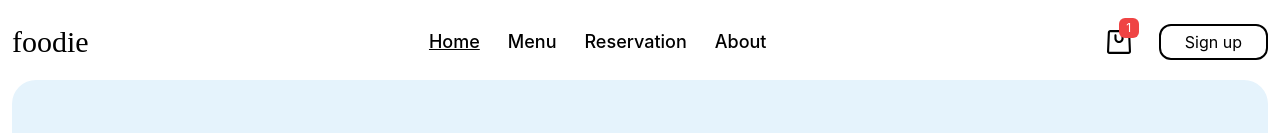
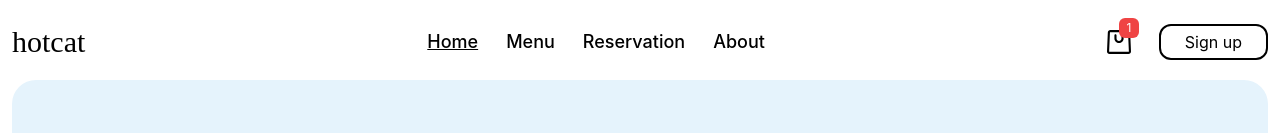
Before and after one commit to DAR-Innovations/hotcat-delivery, a Next.js app: page / in a window 1280 px wide. Shown: the top 133 px of the page. Built offline with nearby package versions, Linux system fonts and the light colour scheme.

Commit message:
naming refactoring

```diff
--- a/src/components/Navbar/Navbar.tsx
+++ b/src/components/Navbar/Navbar.tsx
@@ -32,9 +32,7 @@ const Navbar = () => {
     <div className="flex py-5 items-center justify-between">
       <div>
         <Link href={PAGES_LINKS.HOME.path}>
-          <h1 className="cursor-pointer text-3xl font-jacques">
-            foodie
-          </h1>
+          <h1 className="cursor-pointer text-3xl font-jacques">hotcat</h1>
         </Link>
       </div>
       <div className="flex items-center gap-x-7">{renderedNavbarLinks}</div>
```
